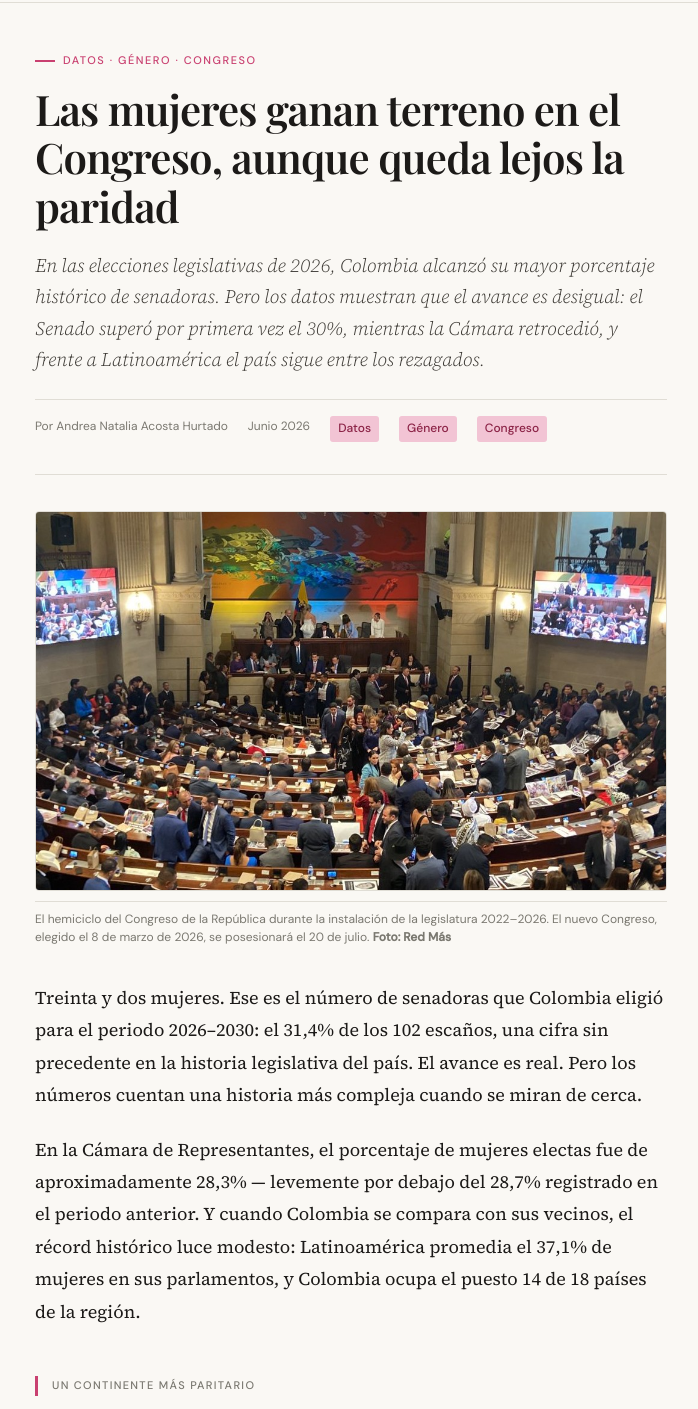
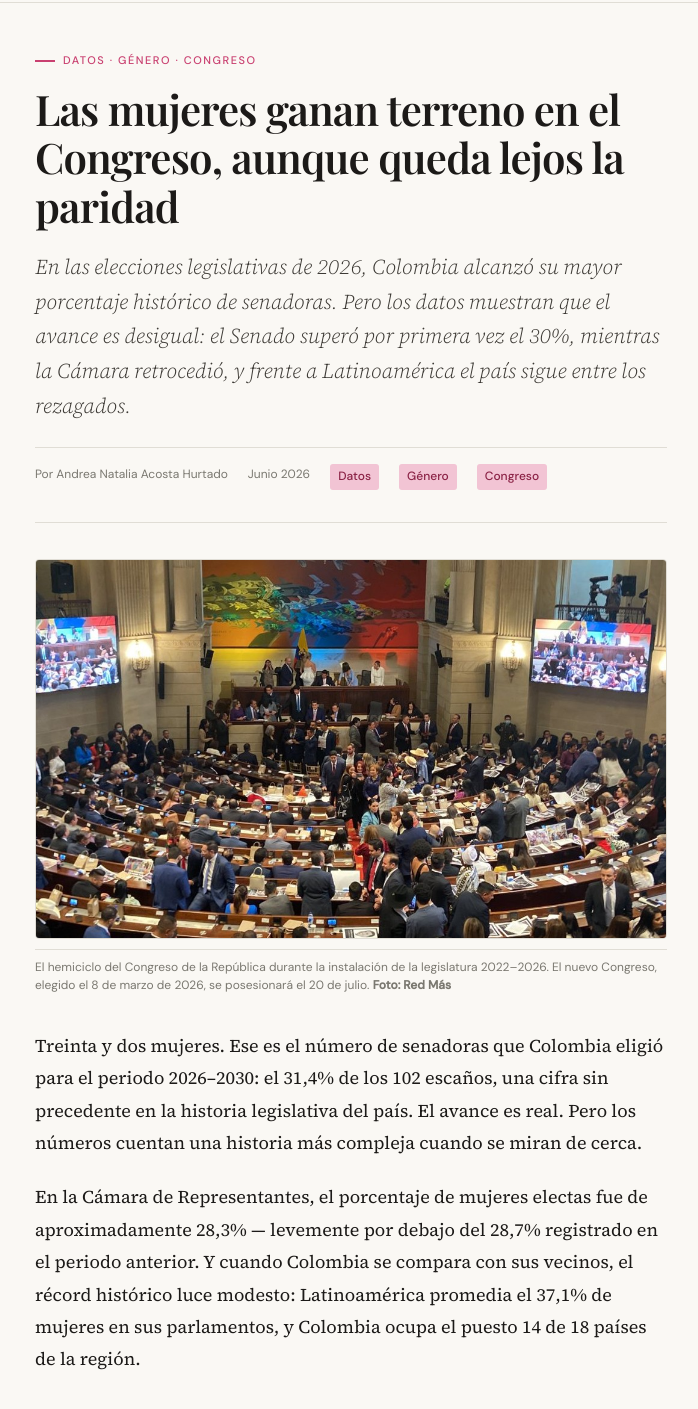
Before and after one commit to anahdlam-oss/articulo-mujeres-congreso, a plain HTML site: page index.html in a window 1280 px wide. Shown: the part 62-1471 px from the top of the page, without its empty margins (289-987 px from the left). Drawn offline with nearby package versions, Linux system fonts and the light colour scheme; a script that the page names is missing; a web font is replaced by a local one.

Commit message:
Add files via upload

```diff
--- a/index.html
+++ b/index.html
@@ -35,7 +35,7 @@
   .kicker { font-family: var(--sans); font-size: 11px; font-weight: 500; letter-spacing: 0.14em; text-transform: uppercase; color: var(--pink); margin-bottom: 14px; display: flex; align-items: center; gap: 8px; }
   .kicker::before { content: ''; display: inline-block; width: 20px; height: 2px; background: var(--pink); }
   h1 { font-family: var(--serif); font-size: clamp(28px, 5vw, 42px); font-weight: 600; line-height: 1.15; color: var(--ink); letter-spacing: -0.02em; margin-bottom: 20px; }
-  .deck { font-family: var(--serif-body); font-size: 19px; font-weight: 300; line-height: 1.65; color: var(--ink-soft); font-style: italic; margin-bottom: 24px; }
+  .deck { font-family: var(--serif-body); font-size: 21px; font-weight: 300; line-height: 1.65; color: var(--ink-soft); font-style: italic; margin-bottom: 24px; }
   .meta { font-family: var(--sans); font-size: 12px; color: var(--ink-muted); display: flex; gap: 20px; flex-wrap: wrap; padding-top: 16px; border-top: 1px solid var(--border); }
   .meta .tag { background: var(--pink-light); color: var(--pink-dark); padding: 2px 8px; border-radius: 3px; font-weight: 500; }
   .photo-block { margin: 0 0 36px; }
@@ -43,7 +43,7 @@
   .photo-placeholder img { width: 100%; height: 100%; object-fit: cover; }
   .photo-caption { font-family: var(--sans); font-size: 12px; color: var(--ink-muted); line-height: 1.5; padding-top: 8px; border-top: 1px solid var(--border); }
   .body p { margin-bottom: 22px; }
-  .subhead { font-family: var(--sans); font-size: 11px; font-weight: 500; letter-spacing: 0.12em; text-transform: uppercase; color: var(--ink-muted); margin: 48px 0 16px; padding-left: 14px; border-left: 3px solid var(--pink); }
+  .subhead { font-family: var(--sans); font-size: 14px; font-weight: 500; letter-spacing: 0.08em; text-transform: uppercase; color: var(--ink-muted); margin: 48px 0 16px; padding-left: 14px; border-left: 3px solid var(--pink); }
   .pullquote { margin: 40px -24px; padding: 28px 24px; background: var(--cream-dark); border-top: 2px solid var(--pink); border-bottom: 1px solid var(--border); }
   .pullquote p { font-family: var(--serif); font-size: 22px; font-weight: 400; font-style: italic; line-height: 1.45; color: var(--ink); margin-bottom: 10px; }
   .pullquote cite { font-family: var(--sans); font-size: 11px; font-weight: 500; letter-spacing: 0.08em; text-transform: uppercase; color: var(--ink-muted); font-style: normal; }
```
